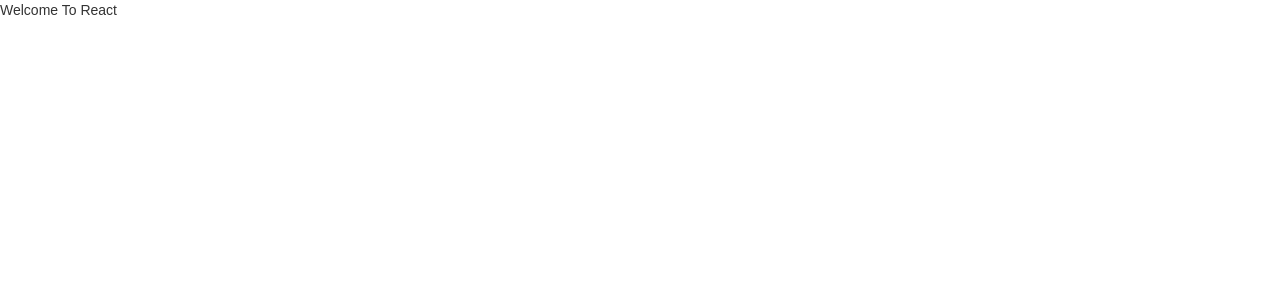
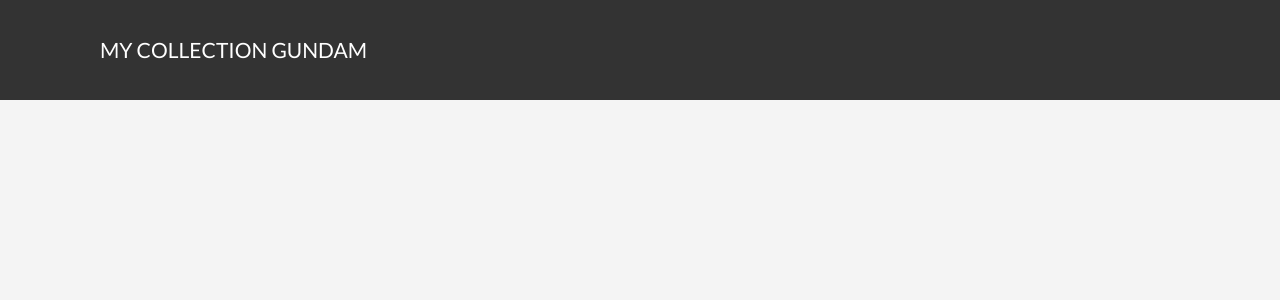
Before and after one commit to chatethakhun/NodeBackend, a React (Create React App) app in the folder app/: page / in a window 1280 px wide. Shown: the top 300 px of the page. Built offline with nearby package versions, Linux system fonts and the light colour scheme.

Commit message:
init web resposive wite react

```diff
--- a/app/package.json
+++ b/app/package.json
@@ -10,7 +10,9 @@
     "react-dom": "^16.0.0",
     "react-redux": "^5.0.6",
     "react-router": "^3.2.0",
-    "react-scripts": "1.0.14"
+    "react-scripts": "1.0.14",
+    "redux": "^3.7.2",
+    "styled-components": "^2.2.2"
   },
   "eslintConfig": {
     "extends": "./node_modules/react-scripts/config/eslint.js",
--- a/app/src/components/App.js
+++ /dev/null
@@ -1,11 +0,0 @@
-import React from 'react';
-
-class App extends React.Component {
-    render() {
-        return (
-            <div>Welcome To React</div>
-        )
-    }
-}
-
-export default App
--- /dev/null
+++ b/app/src/components/H1/index.js
@@ -0,0 +1,10 @@
+import React from 'react';
+
+
+import { Text } from '../../theme/'
+export const H1 = props => {
+    console.log(props)
+    return (
+        <Text fontColor={'white'} size={'1.5em'}>{props.value}</Text>
+    )
+}
--- a/app/src/containers/HomePage.js
+++ b/app/src/containers/HomePage.js
@@ -1,13 +1,20 @@
 import React from 'react'
 
 
-import App from '../components/App'
+
+
+import { NavBar, FlexContainer } from '../theme/'
+import {H1} from '../components/H1/'
 
 
 class HomePage extends React.Component {
     render() {
         return (
-            <App />
+            <NavBar>
+                <FlexContainer>
+                    <H1 value={'MY COLLECTION GUNDAM'}></H1>
+                </FlexContainer>
+            </NavBar>
         )
     }
 }
--- a/app/src/index.css
+++ b/app/src/index.css
@@ -1,5 +1,13 @@
+
+@import url('https://fonts.googleapis.com/css?family=Lato');
+
+*{
+  font-family: 'Lato', sans-serif;
+}
+
 body {
   margin: 0;
   padding: 0;
   font-family: sans-serif;
+  background-color: #f4f4f4;
 }
--- a/app/src/index.js
+++ b/app/src/index.js
@@ -5,7 +5,7 @@ import './index.css';
 import { browserHistory } from 'react-router';
 
 //import Routes from './routes';
-import { createStore } from 'react-redux'
+// import { createStore } from 'react-redux'
 
 
 import HomePage from './containers/HomePage'
--- a/app/src/theme/index.js
+++ b/app/src/theme/index.js
@@ -0,0 +1,23 @@
+import styled from 'styled-components'
+
+export const FlexContainer = styled.div`
+    display: flex;
+    height: 100%;
+    align-items: center;
+`
+export const NavBar = styled.div`
+    height: 100px;
+    width: 100%;
+    background-color: #333333;
+`
+
+export const Text = styled.p.attrs({
+
+    color: props => props.fontColor || '#333333',
+    fontSize: props => props.size || '1.2em',
+})`
+    padding-left: 100px;
+    margin-bottom: 0;
+    color: ${props => props.color};
+    font-size: ${props => props.fontSize};
+`
```
Also changed, not shown: 1 other file (tests, documents, lock files or other folders).
